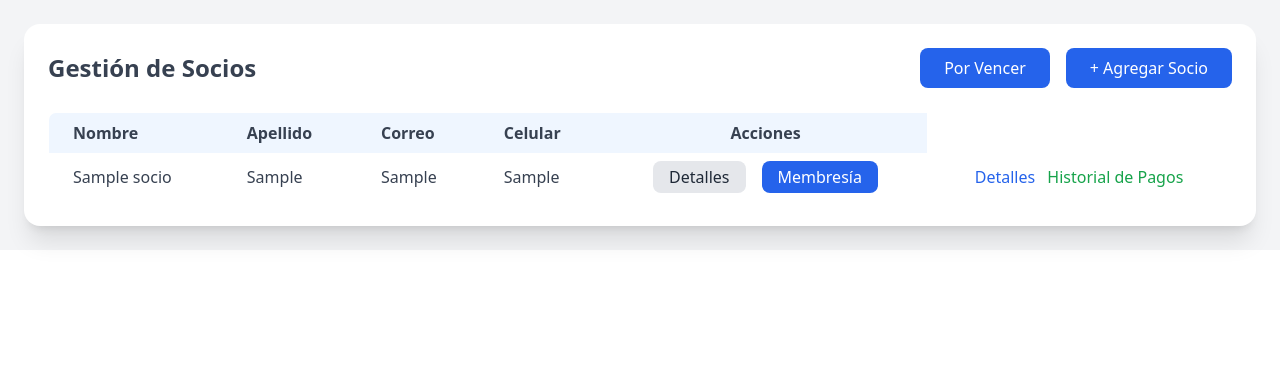
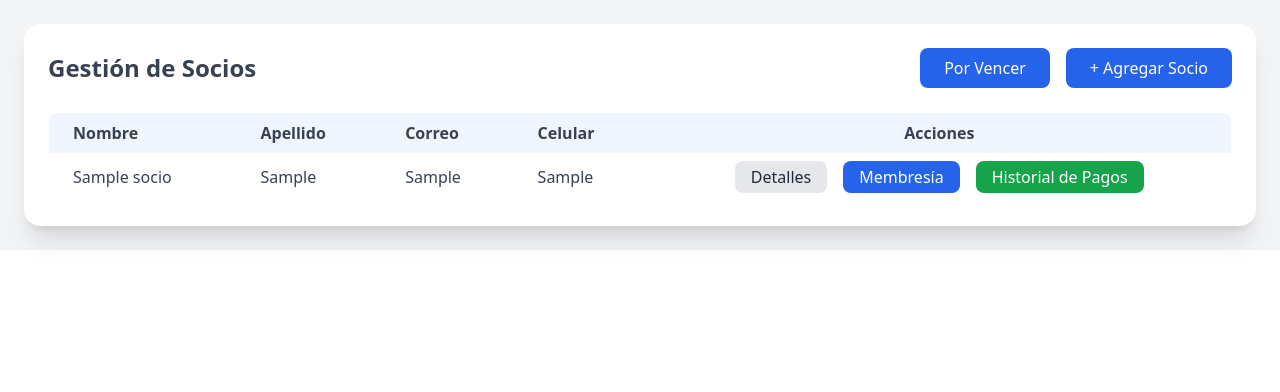
Before and after one commit to Darkohh16/membership_control, a Django app: page /socios/mostrar/ in a window 1280 px wide. Shown: the part 68-460 px from the top of the page. Run offline with Django 5.2, Linux system fonts and the light colour scheme; a user stored in the database is signed in; tables that the repository leaves empty hold one stand-in row (values such as "Sample post"); some libraries are stand-ins or nearby versions.

Commit message:
refactor: limpieza, templates

```diff
--- a/membership_control/settings.py
+++ b/membership_control/settings.py
@@ -80,7 +80,7 @@ DATABASES = {
         'ENGINE': 'django.db.backends.postgresql',
         'NAME': 'ms_control',
         'USER': 'postgres',
-        'PASSWORD': '6458',
+        'PASSWORD': 'admin',
         'HOST': '127.0.0.1',
         'PORT': '5432',
     }
--- a/templates/socios/socios_general.html
+++ b/templates/socios/socios_general.html
@@ -49,13 +49,8 @@
                   class="bg-blue-600 text-white px-3 py-1 rounded-lg hover:bg-blue-700 transition font-medium">
                   Membresía
                 </a>
+                <a href="{% url 'payments:historial_pagos_socio' socio.id %}" class="bg-green-600 text-white px-3 py-1 rounded-lg hover:bg-green-700 transition font-medium">Historial de Pagos</a>
               </div>
-            {% if user.perfil == 1 %}
-            <td class="px-4 py-2 text-center space-x-2">
-              <a href="{% url 'editar_socio' socio.id %}" class="text-blue-600 hover:text-blue-800 font-medium">Detalles</a>
-              <a href="{% url 'payments:historial_pagos_socio' socio.id %}" class="text-green-600 hover:text-green-800 font-medium">Historial de Pagos</a>
-            </td>
-            {% endif %}
           </tr>
           {% empty %}
           <tr>
```
